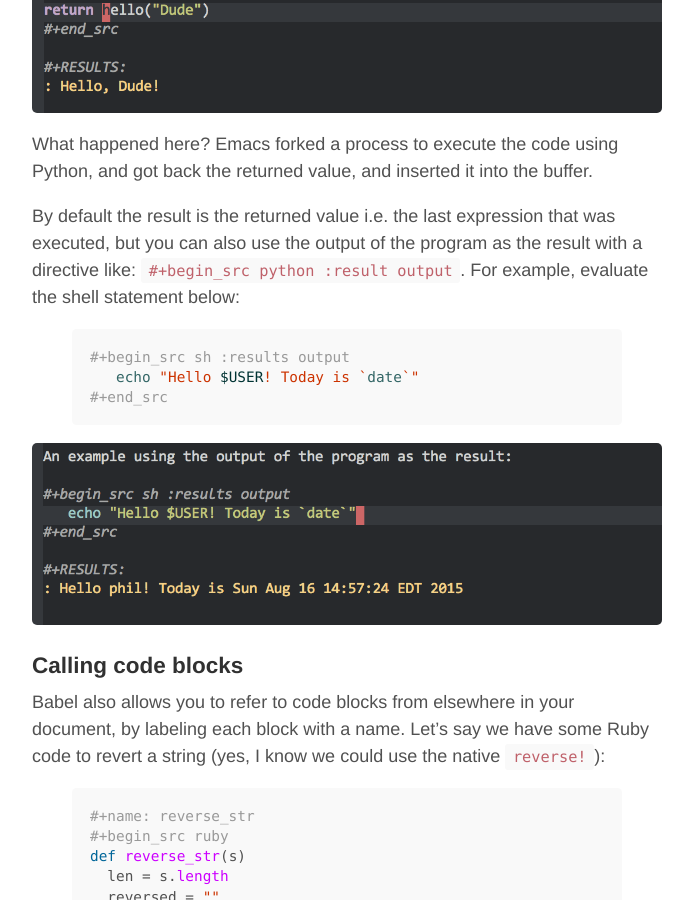
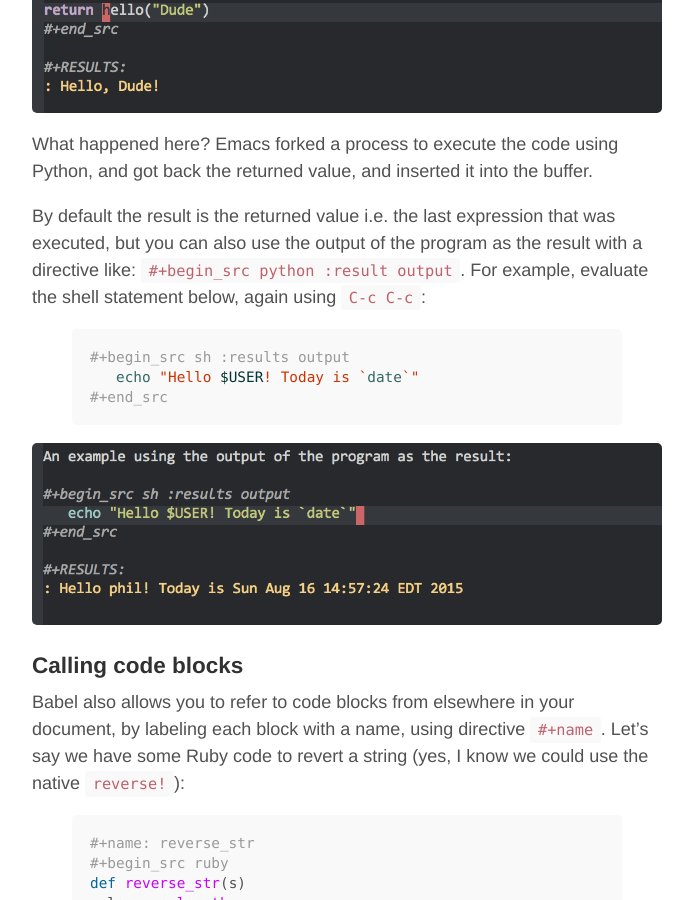
Before and after one commit to philippe-grenet/philippe-grenet.github.io, a Jekyll site: the page built from _posts/2015-08-16-org-mode-part-2.md, in a window 1280 px wide and 900 px high, scrolled down 1484 px. Shown: the whole window, without its empty margins (293-986 px from the left). Built offline with Jekyll 4.4.1, drawn with Linux system fonts in a browser that asks for light colours; some of the changed text lies outside the part shown.

Commit message:
Literate programming: typos

```diff
--- a/_posts/2015-08-16-org-mode-part-2.md
+++ b/_posts/2015-08-16-org-mode-part-2.md
@@ -65,7 +65,7 @@ and got back the returned value, and inserted it into the buffer.
 By default the result is the returned value i.e. the last expression that was
 executed, but you can also use the output of the program as the result with a
 directive like: `#+begin_src python :result output`. For example, evaluate the
-shell statement below:
+shell statement below, again using `C-c C-c`:
 
 {% highlight sh %}
 #+begin_src sh :results output
@@ -78,8 +78,9 @@ shell statement below:
 ### Calling code blocks
 
 Babel also allows you to refer to code blocks from elsewhere in your document,
-by labeling each block with a name. Let's say we have some Ruby code to revert
-a string (yes, I know we could use the native `reverse!`):
+by labeling each block with a name, using directive `#+name`. Let's say we have
+some Ruby code to revert a string (yes, I know we could use the native
+`reverse!`):
 
 {% highlight ruby %}
 #+name: reverse_str
```
Also changed, not shown: other parts of _posts/2015-08-16-org-mode-part-2.md (+5 -3 lines).
